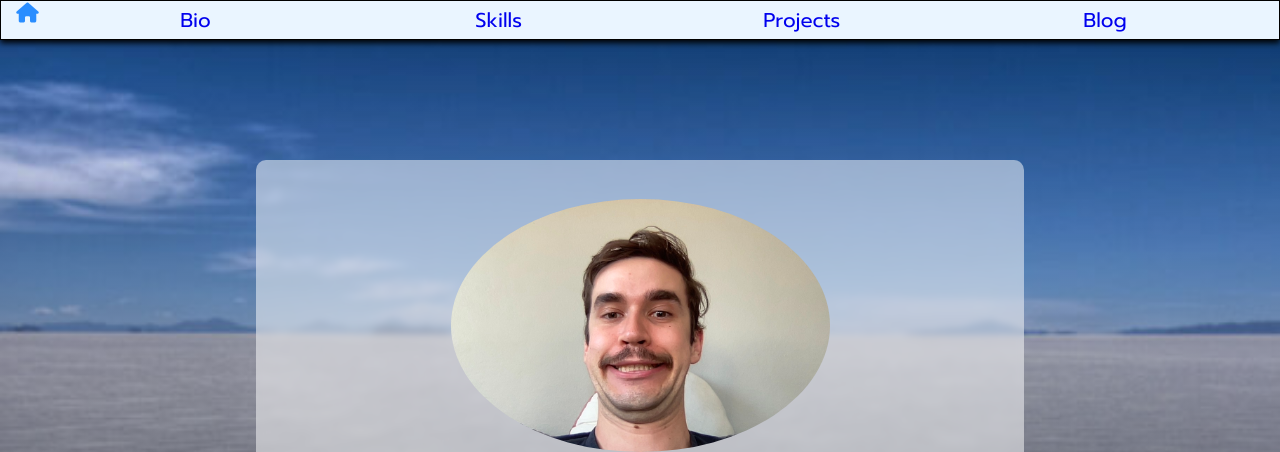
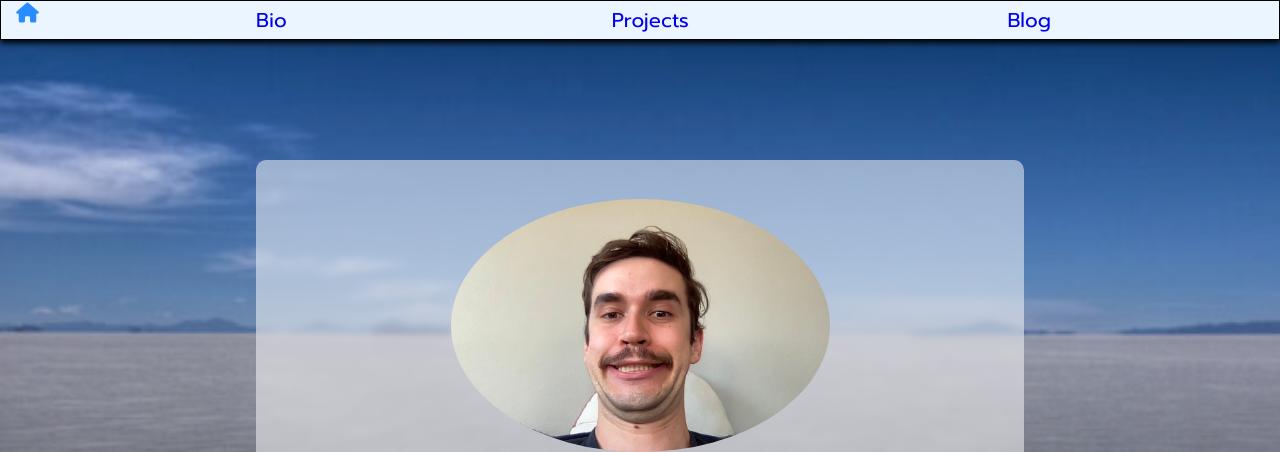
Before and after one commit to NicholasSaltis/Portfolio-Website, a plain HTML site: page index.html in a window 1280 px wide. Shown: the top 452 px of the page. Drawn offline with Linux system fonts and the light colour scheme.

Commit message:
remove skills button from navbar on index page, add wireframe for blog page

```diff
--- a/index.html
+++ b/index.html
@@ -20,7 +20,7 @@
             </a>
             <div class="navitems">
                 <a href="./Bio.html">Bio</a>
-                <a href="Skills.html">Skills</a>
+                <!-- <a href="Skills.html">Skills</a> -->
                 <a href="Projects.html">Projects</a>
                 <a href="Blog.html">Blog</a>
             </div>
```
Also changed, not shown: 1 other file.
